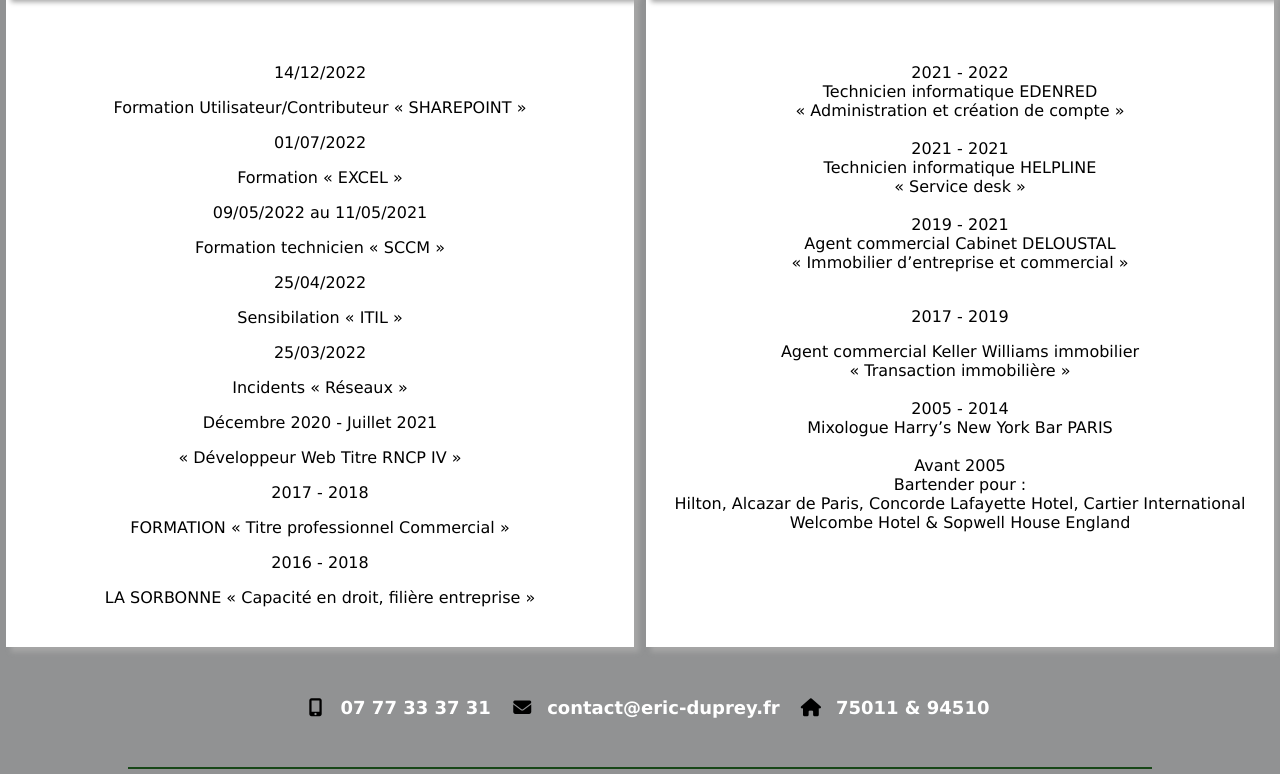
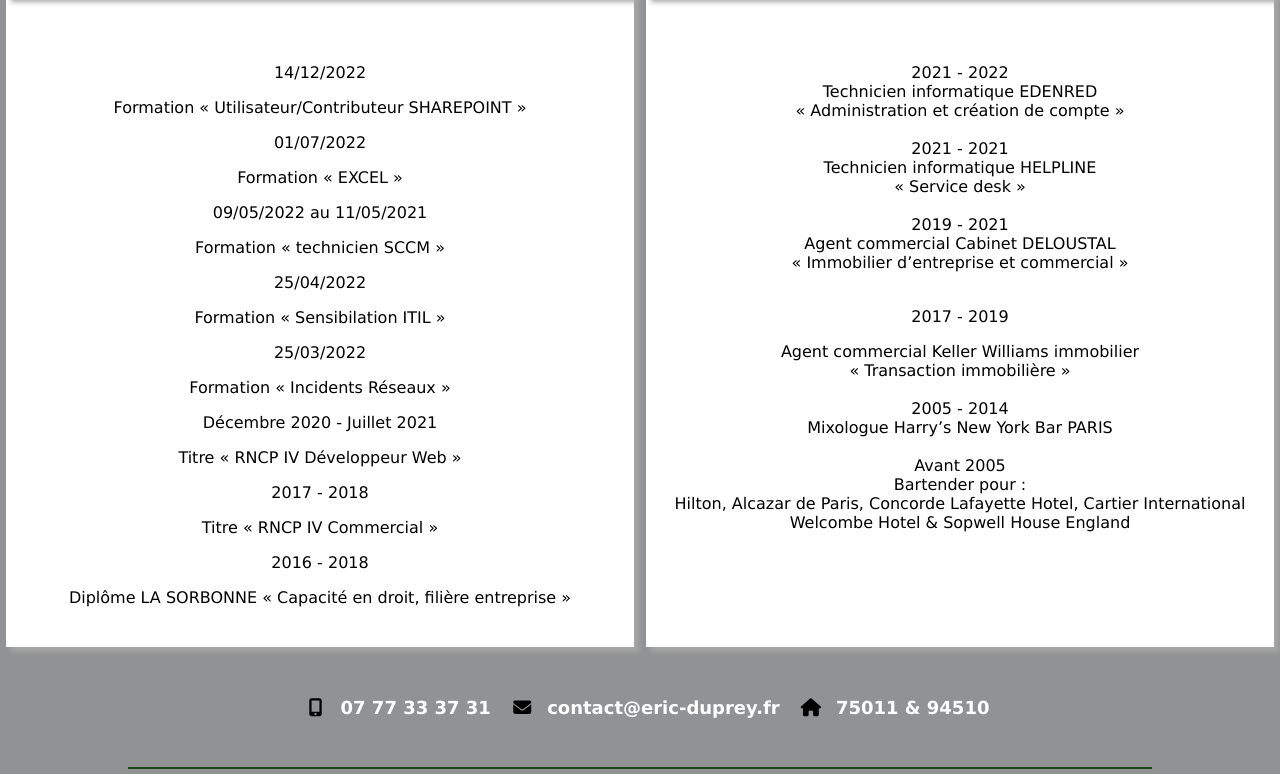
Before and after one commit to Eric-dpy-Git/CV-0.1, a plain HTML site: page index.html in a window 1280 px wide. Shown: the part 1520-2294 px from the top of the page. Drawn offline with Linux system fonts and the light colour scheme.

Commit message:
Modify text in Formation

```diff
--- a/index.html
+++ b/index.html
@@ -316,7 +316,7 @@
               </li>
               <li class="list__split">
                 <p class="date__item">14/12/2022</p>
-                Formation Utilisateur/Contributeur « SHAREPOINT »
+                Formation « Utilisateur/Contributeur SHAREPOINT »
               </li>
               <li class="list__split">
                 <p class="date__item">01/07/2022</p>
@@ -325,28 +325,28 @@
               </li>
               <li class="list__split">
                 <p class="date__item">09/05/2022 au 11/05/2021</p>
-                Formation technicien « SCCM »
+                Formation « technicien SCCM »
               </li>
               </li>
               <li class="list__split">
                 <p class="date__item">25/04/2022</p>
-                Sensibilation « ITIL »
+                Formation « Sensibilation ITIL »
               </li>
               <li class="list__split">
                 <p class="date__item">25/03/2022</p>
-                Incidents « Réseaux »
+                Formation « Incidents Réseaux »
               </li>
               <li class="list__split">
                 <p class="date__item">Décembre 2020 - Juillet 2021</p>
-                « Développeur Web Titre RNCP IV »
+                Titre « RNCP IV Développeur Web »
               </li>
               <li class="list__item">
                 <p class="date__item">2017 - 2018</p>
-                FORMATION « Titre professionnel Commercial »
+                Titre « RNCP IV Commercial »
               </li>
               <li class="list__item">
                 <p class="date__item">2016 - 2018</p>
-                LA SORBONNE « Capacité en droit, filière entreprise »
+                Diplôme LA SORBONNE « Capacité en droit, filière entreprise »
               </li>
             </ul>
           </article>
```
